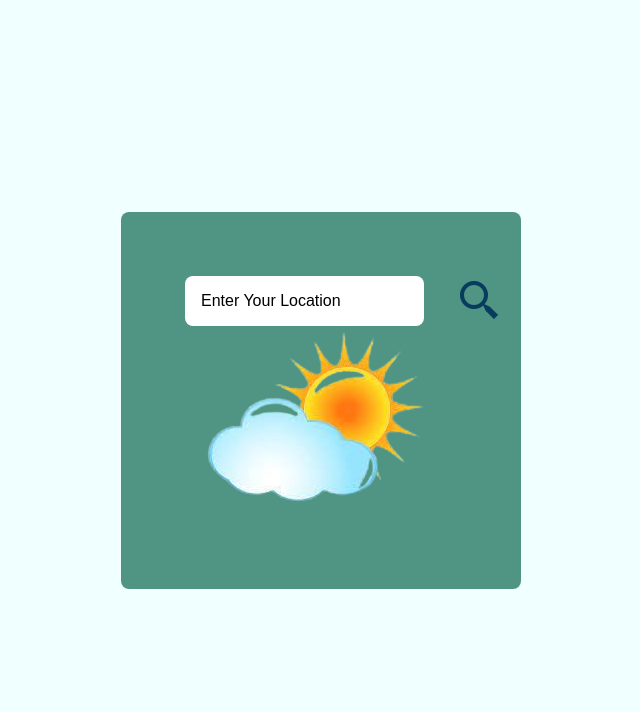
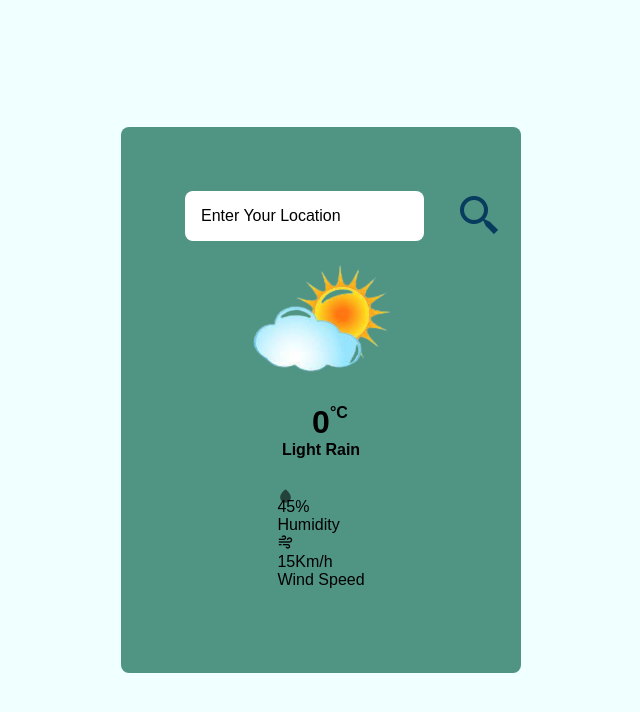
Before and after one commit to Murtuza-Ahmed/javascript-paractice-project, a plain HTML site: page weather-app/index.html in a window 1280 px wide. Shown: the whole page, without its empty margins (319-959 px from the left). Drawn offline with nearby package versions, Linux system fonts and the light colour scheme.

Commit message:
index file add

```diff
--- a/weather-app/assets/css/style.css
+++ b/weather-app/assets/css/style.css
@@ -61,3 +61,38 @@ body {
 .search-box button:focus {
     cursor: pointer;
 }
+
+.weather-body {
+    display: flex;
+    justify-content: center;
+    align-items: center;
+    flex-direction: column;
+    margin-block: 20px;
+}
+
+.container .weather-body img {
+    width: 60%;
+}
+
+.weather-box {
+    margin-block: 20px;
+    text-align: center;
+}
+
+.weather-box .temperature {
+    font-size: 2rem;
+    font-weight: 800;
+    position: relative;
+}
+
+.weather-box .temperature sup {
+    font-size: 1rem;
+    position: absolute;
+    font-weight: 600;
+}
+
+.weather-box .description {
+    font-size: 1rem;
+    font-weight: 700;
+    text-transform: capitalize;
+}
--- a/weather-app/index.html
+++ b/weather-app/index.html
@@ -19,6 +19,27 @@
         </div>
         <div class="weather-body">
             <img src="./assets/image/suncloud.png" alt="Sun-Cloud" class="sun-cloud">
+
+            <div class="weather-box">
+                <p class="temperature">0 <sup>°C</sup></p>
+                <p class="description">Light Rain</p>
+            </div>
+            <div class="weather-detail">
+                <div class="humidity">
+                    <i class='bx bxs-droplet bx-fade-down'></i>
+                    <div class="text">
+                        <span id="humidity">45%</span>
+                        <p>Humidity</p>
+                    </div>
+                </div>
+                <div class="wind">
+                    <i class='bx bx-wind'></i>
+                    <div class="text">
+                        <span id="wind-speed">15Km/h</span>
+                        <p>Wind Speed</p>
+                    </div>
+                </div>
+            </div>
         </div>
     </div>
 
```
